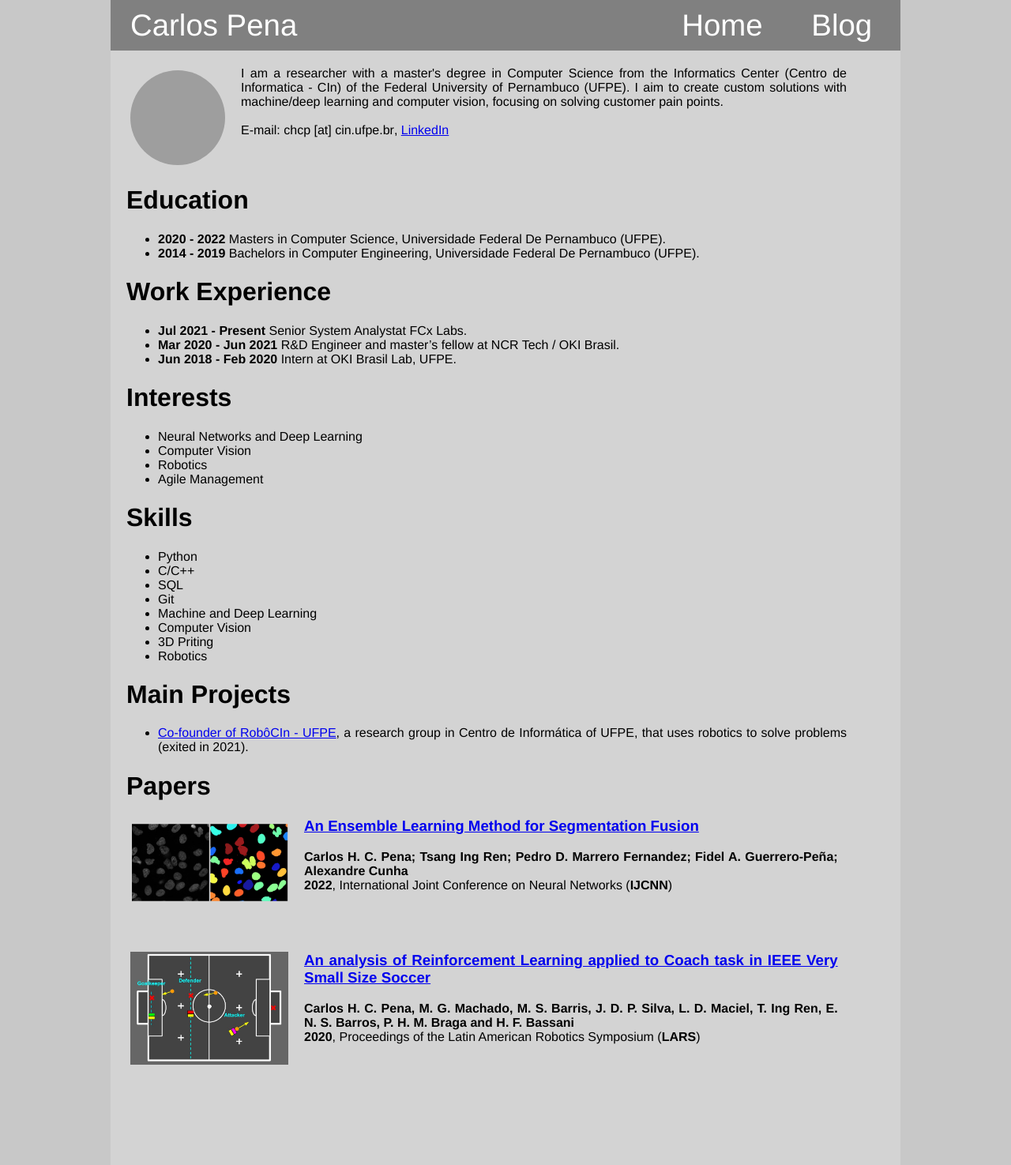
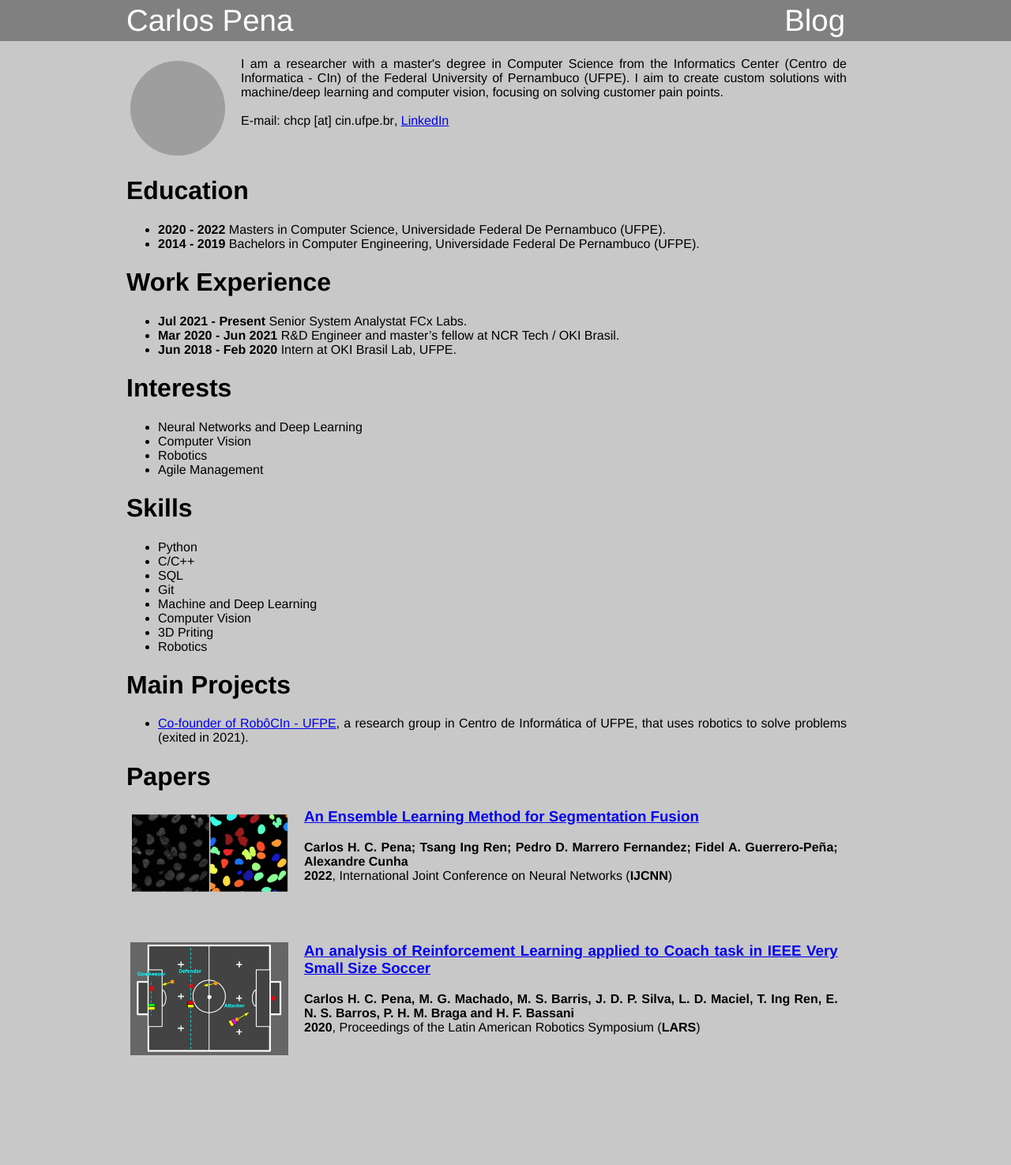
Before and after one commit to CarlosPena00/carlospena00.github.io, a Jekyll site: the page built from pages/index.md, in a window 1280 px wide. Shown: the whole page at 79% size. Built offline with Jekyll 4.4.1, drawn with Linux system fonts in a browser that asks for light colours; grey boxes are pictures that could not be loaded.

Commit message:
feat(css): remove light gray color
- bar: also remove 'home' button
The home button link is redundant with the logo

```diff
--- a/_layouts/default.html
+++ b/_layouts/default.html
@@ -10,15 +10,17 @@
 <body>
 
     <header>
+        <nav>
             <span class="logo"><a href="/">Carlos Pena</a></span>
             <ul class="navigation">
                 {% assign sorted = site.pages | sort: 'order' %}
                 {% for page in sorted %}
-            {% if page.title %}
+                {% if page.title != 'Home' %}
                 <li><a href="{{ site.baseurl }}{{ page.url }}">{{ page.title }}</a></li>
                 {% endif %}
                 {% endfor %}
             </ul>
+        </nav>
     </header>
 
     {{ content }}
--- a/assets/style.css
+++ b/assets/style.css
@@ -9,7 +9,6 @@
     padding: 0px 12px 0px 0px;
     margin-bottom: 20px;
 }
-
 
 .paper-text-col {
     height: fit-content;
@@ -60,24 +59,31 @@ body {
 }
 
 header {
+    width: 100%;
+    background-color: gray;
+    justify-content: center;
+    display: flex;
+}
+
+header nav {
     font-size: 2.4em;
     width: 90%;
     max-width: 1000px;
-    padding: 0px 5px 0px 5px;
-    display: flex;
+    display: grid;
+    grid-template-columns: 1fr 1fr;
     align-items: center;
 }
 
-header .logo {
-    flex-grow: 5;
+header nav .logo {
     margin-left: 20px;
 }
 
-header ul.navigation {
+header nav ul.navigation {
+
     display: flex;
-    flex-grow: 1;
-    justify-content: space-around;
-    margin: 0;
+    justify-content: flex-end;
+    list-style: none;
+    margin: 4px 14% 4px 0px;
 }
 
 content {
@@ -97,21 +103,12 @@ body {
     font-family: Helvetica, Arial;
 }
 
-header {
-    background-color: gray;
-}
-
-header ul.navigation {
-    list-style: none;
-}
-
 content {
-    background-color: lightgray;
     font-size: 1em;
     padding-bottom: 100px;
 }
 
-header .logo a {
+header nav .logo a {
     color: white;
     text-decoration: none;
 }
@@ -119,7 +116,6 @@ header .logo a {
 .navigation a {
     text-decoration: none;
     color: white;
-    padding: 10px;
     display: block;
 }
 
@@ -134,30 +130,34 @@ header .logo a {
         font-size: 1.2em;
     }
 
-    header {
+    header nav {
         width: 100%;
     }
 
-    header .logo {
+    header nav .logo {
         flex-direction: column;
         justify-content: space-between;
     }
 
-    header,
+    header nav ul.navigation {
+        margin-right: 5%;
+    }
+
+    header nav,
     .navigation {
-        align-items: stretch;
+        align-items: center;
         margin: 0;
         padding: 0;
     }
 
-    header .logo {
-        margin: 0;
+    header nav .logo {
         padding: 10px;
     }
 
-    header .logo,
+    header nav .logo,
     .navigation li {
         text-align: left;
+        margin-right: 0px;
     }
 
     .profiletext,
@@ -175,13 +175,17 @@ header .logo a {
     }
 }
 
-@media screen and (max-width: 550px) {
+@media screen and (max-width: 600px) {
     body {
         font-size: 1.2em;
     }
 
-    header {
+    header nav {
         font-size: 1.5em;
+    }
+
+    header nav ul.navigation {
+        margin-right: 10%;
     }
 }
 
```
Lines whose indentation alone changed are shown as unchanged.
